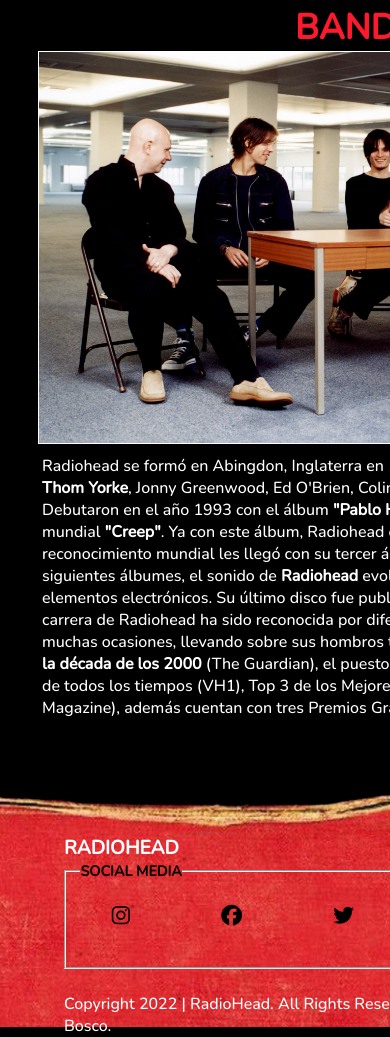
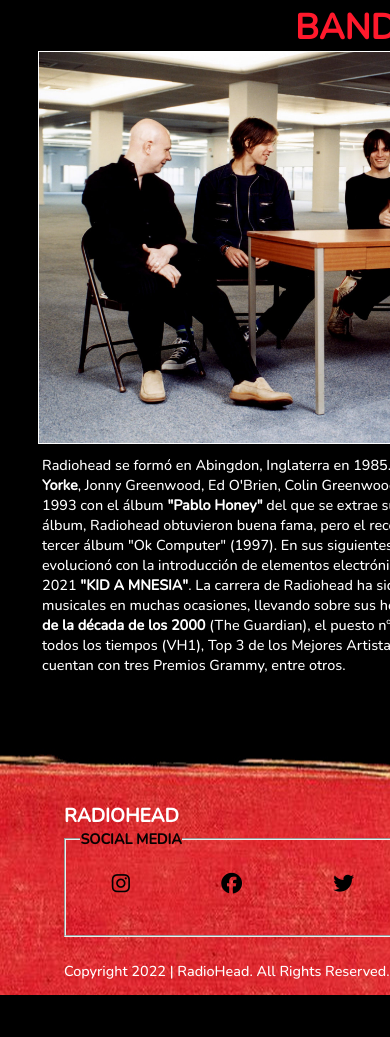
Before and after one commit to EzequielBosco/ProyectoFinal-DesarrolloWeb-CoderHouse, a plain HTML site: page index.html in a window 390 px wide. Shown: the part 480-1517 px from the top of the page. After the commit the page ends 1475 px from the top, so only its background shows below. Drawn offline with nearby package versions, Linux system fonts and the light colour scheme.

Commit message:
arreglo error en responsive mobile

```diff
--- a/styles.css
+++ b/styles.css
@@ -328,7 +328,7 @@
         "section section section"
         "section section section"
         "footer footer footer";
-        grid-template-rows: 2.2rem 20rem 3rem 32rem 15rem 10rem;
+        grid-template-rows: 2.2rem 20rem 3rem 30rem 15rem 10rem;
         grid-template-columns: auto 15rem auto;
         grid-column-gap: 0.5rem;
         grid-row-gap: 0;
@@ -407,6 +407,22 @@
     #margin-title {
         margin-top: 48rem;
     }
+
+    footer {
+        padding-bottom: 1rem;
+    }
+
+    .footer-image {
+        height:13rem;
+        background-size: initial;
+        background-position: left;
+        height:11rem;
+        max-width: 100%;
+    }
+
+    p {
+        font-size: 0.9rem;
+    }
 }
 
 @media screen and (max-width: 767px) {
```
